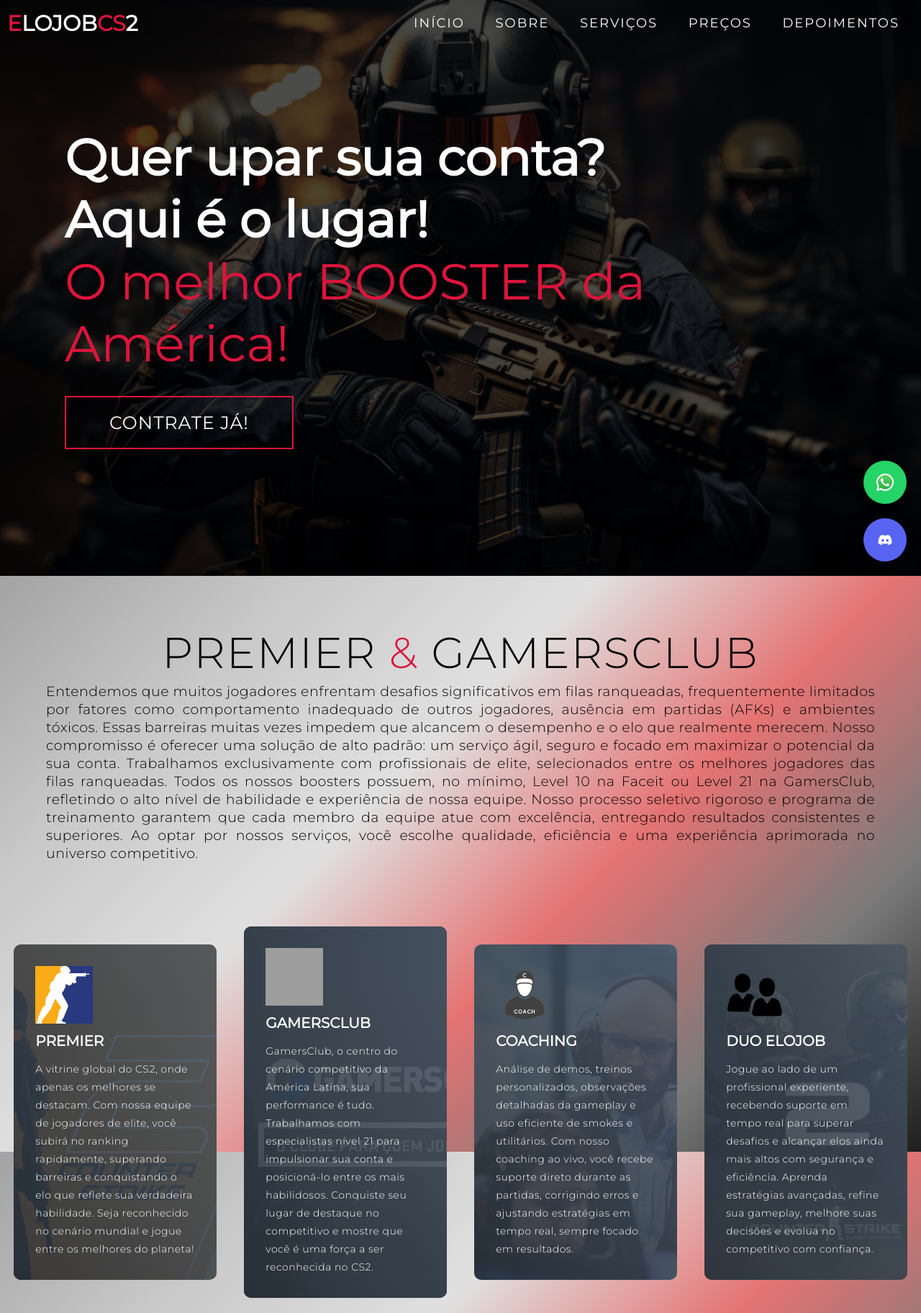
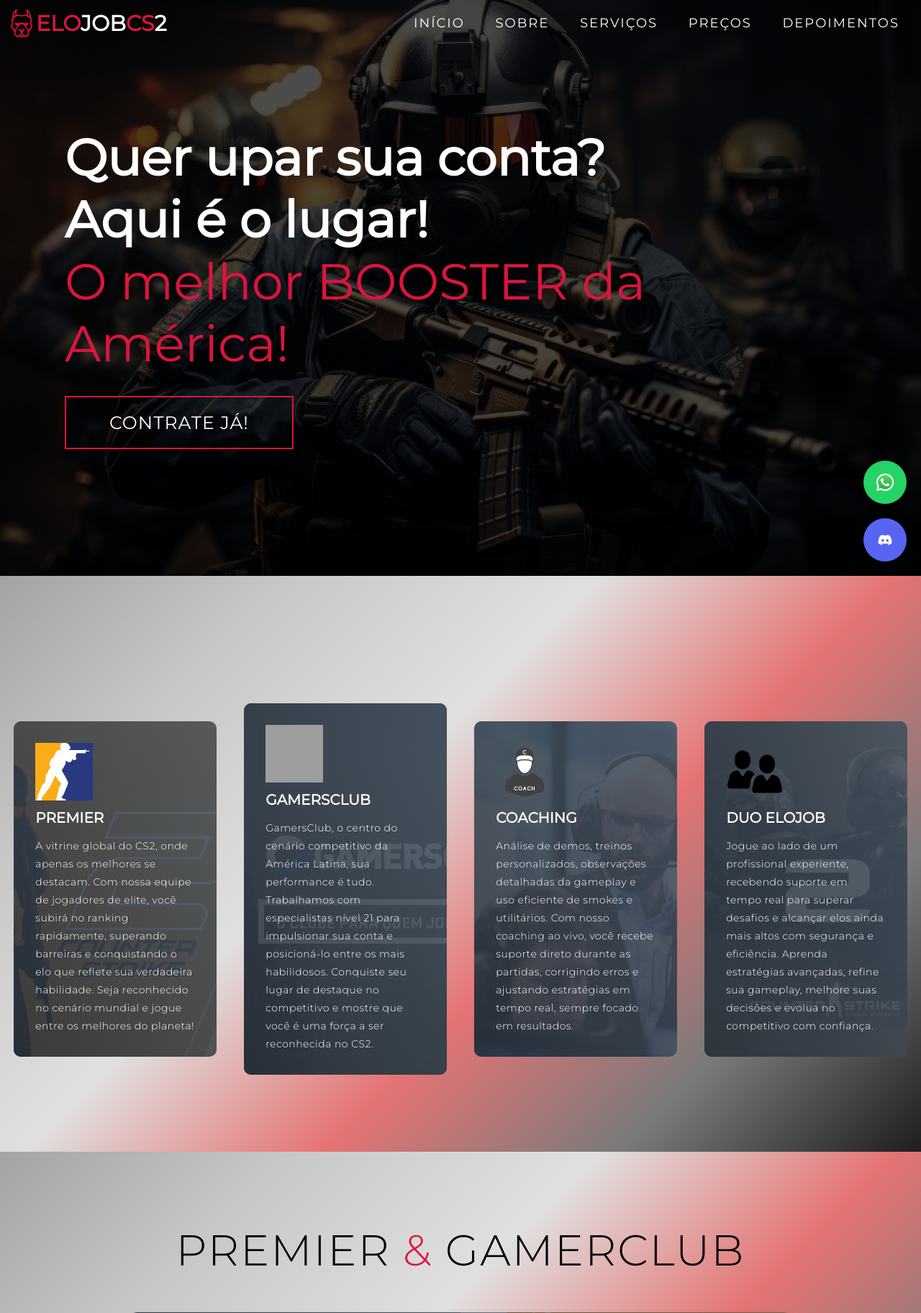
Before and after one commit to sauloPadilha/ELOJOBCS2, a PHP site: page / in a window 1280 px wide. Shown: the top 1824 px of the page at 72% size. Run offline with PHP 8.4, Linux system fonts and the light colour scheme; grey boxes are pictures that could not be loaded.

Commit message:
Add files via upload

```diff
--- a/index.html
+++ b/index.html
@@ -20,8 +20,9 @@
     <div class="header container">
       <div class="nav-bar">
         <div class="brand">
-          <a href="#hero">
-            <h1><span>E</span>lojob<span>CS</span>2</h1>
+          <a href="#hero" class="brand-logo">
+            <img src="img/icon.png" alt="Logo ELOJOB" class="logo" />
+            <h1><span>Elo</span>job<span>CS</span>2</h1>
           </a>
         </div>
         <div class="nav-list">
@@ -59,17 +60,8 @@
   <section id="services">
     <div class="services container">
       <div class="service-top">
-        <h1 class="section-title">Premier<span> & </span>GamersClub</h1>
-        <p>Entendemos que muitos jogadores enfrentam desafios significativos em filas ranqueadas,
-          frequentemente limitados por fatores como comportamento inadequado de outros jogadores,
-          ausência em partidas (AFKs) e ambientes tóxicos. Essas barreiras muitas vezes impedem que alcancem o desempenho e o elo que realmente merecem.
-          Nosso compromisso é oferecer uma solução de alto padrão: um serviço ágil, seguro e focado em maximizar o potencial da sua conta.
-          Trabalhamos exclusivamente com profissionais de elite, selecionados entre os melhores jogadores das filas ranqueadas.
-          Todos os nossos boosters possuem, no mínimo, Level 10 na Faceit ou Level 21 na GamersClub,
-          refletindo o alto nível de habilidade e experiência de nossa equipe. Nosso processo seletivo
-          rigoroso e programa de treinamento garantem que cada membro da equipe atue com excelência,
-          entregando resultados consistentes e superiores. Ao optar por nossos serviços, você escolhe
-          qualidade, eficiência e uma experiência aprimorada no universo competitivo.</p>
+        <h1 class="section-title"> <span> </span> </h1>
+        <p> </p>
       </div>
       <div class="service-bottom">
         <div class="service-item" style="background-image: url('./img/bg-premier.png');">
@@ -110,7 +102,7 @@
   <section id="projects">
       <div class="projects container">
         <div class="projects-header">
-            <h1 class="section-title">Projetos <span>& </span>Valores</h1>
+            <h1 class="section-title">Premier <span>& </span>Gamerclub</h1>
           </div>
           <div class="all-projects">
 
@@ -345,7 +337,7 @@
   <!-- Seção de Depoimentos -->
   <section id="testimonials">
     <div class="testimonial-container">
-    <h1 class="testimonial-title">Nossos<span> Clientes</span>
+    <h1 class="testimonial-title"> <span> </span>
     </h1>
     </div>
       <div class="testimonial-container">
@@ -715,17 +707,11 @@
         </blockquote>
       </div>
       <h3>A Opinião do Cliente é Nosso Pilar Fundamental</h3>
-        <h4>Para nós, a satisfação do cliente não é apenas um objetivo, mas um compromisso inegociável.
-        Reconhecemos que cada cliente é único, e sua opinião desempenha um papel crucial em nossas operações.
-        É por meio do feedback de nossos clientes que identificamos oportunidades de aprimoramento, garantimos
-        excelência nos serviços prestados e consolidamos nossa posição como referência no mercado.
-        Adotamos uma abordagem centrada no cliente, que prioriza a comunicação clara, a transparência em cada
-        etapa e a entrega de resultados alinhados às expectativas mais altas. Nosso time está comprometido em
-        ouvir atentamente suas necessidades e garantir que cada interação com nossa equipe reflita respeito, confiança e profissionalismo.
-        Nosso sucesso está diretamente ligado à sua satisfação. É por isso que trabalhamos incansavelmente
-        para proporcionar uma experiência excepcional, que vá além de um serviço de qualidade e represente uma
-        parceria verdadeira. Sua opinião não apenas importa — ela é essencial para guiar nossas decisões e fortalecer nosso compromisso com a excelência.
-        Confie no ELOJOBCS2: onde o cliente está sempre em primeiro lugar.</h4>
+        <h4>A satisfação do cliente é nosso compromisso. Valorizamos o feedback para
+          aprimorar serviços e manter a excelência. Com comunicação clara, transparência
+          e profissionalismo, buscamos entregar resultados acima das expectativas e
+          garantir uma experiência excepcional, refletindo respeito e confiança.
+          Só pra ver como fica</h4>
   </section>
   <!-- Fim da Seção de Depoimentos -->
 
@@ -739,24 +725,12 @@
         </div>
         <div class="col-right">
           <h1 class="section-title">SOBRE <span>NÓS</span></h1>
-          <h2>Especialistas em Performance Competitiva de Counter-Strike 2</h2>
-          <p>Com uma sólida trajetória no cenário de Counter-Strike, reunimos
-            anos de experiência competindo nos mais altos níveis. Nossa equipe é
-            formada por jogadores com conta nível 21 na GamersClub, nível 10 na
-            FACEIT e entre os Top 80 do Brasil. Além disso, contamos com contas que
-            possuem 26 mil pontos no Competitivo Especial, marcos que refletem nosso
-            desempenho consistente e dedicação ao jogo. Nossa trajetória inclui participações
-            na Liga PRO e na exclusiva FPL (FACEIT Pro League), um ambiente reservado
-            para os melhores profissionais do mundo. Nossa abordagem vai além do básico.
-            Trabalhamos com uma combinação refinada de conhecimento estratégico,
-            habilidades práticas e análise detalhada. Identificamos os pontos que precisam
-            de aprimoramento e aplicamos táticas comprovadas para garantir resultados sólidos.
-            Nosso objetivo é sempre entregar uma experiência de evolução que seja não apenas
-            eficiente, mas também enriquecedora, ajudando você a conquistar elos mais altos e uma gameplay mais refinada.
-            Com comprometimento e foco nos resultados, oferecemos uma jornada completa rumo ao
-            topo do competitivo. Escolher nosso suporte significa confiar em quem já trilhou esse caminho,
-            conhece os desafios e sabe exatamente como superá-los. A sua evolução será conduzida
-            com profissionalismo, estratégia e excelência em cada etapa.</p>
+          <h2> </h2>
+          <p>Nossa equipe de Counter-Strike tem vasta experiência e altos níveis na GamersClub,
+            FACEIT e Competitivo Especial. Com experiências na Liga PRO e FPL(liga dos profissionais do brasil),
+            oferecemos estratégias, habilidades e análises detalhadas para garantir resultados sólidos.
+            Focamos em eficiência e enriquecimento, ajudando a alcançar elos mais altos e
+            gameplay refinada, com profissionalismo e excelência.</p>
         </div>
       </div>
   </section>
@@ -809,7 +783,7 @@
                 <a href="https://www.youtube.com/@elojobcs2"><img src="img/youtube-icon.png" alt="YouTube" /></a>
             </div>
             <div class="social-item">
-              <a href="https://discord.com/channels/1010943777323634809/1047225199331909653"><img src="img/discord-button.png" alt="Discord" /></a>
+              <a href="https://discord.com/channels/1010943777323634809/1047225199331909653"><img src="img/discord-icon.png" alt="Discord" /></a>
           </div>
         </div>
         <p><a href="TERMO_DE_USO_E_DIREITOS_AUTORAIS.pdf" download="LICENCE"><strong>Copyright</a></strong> © 2024 - Desenvolvido e distribuído por <a href="https://www.linkedin.com/in/saulo-gabriel-55b080306/?originalSubdomain=br"><strong>Saulo G. Padilha.</a></strong> Todos os direitos reservados. Proibida a reprodução, total ou parcial, sem autorização prévia.</p>
--- a/style.css
+++ b/style.css
@@ -104,14 +104,35 @@
 	color: white;
 	background-color: crimson;
 }
+.brand {
+  display: flex;
+  align-items: center;
+  justify-content: flex-start;
+  gap: 55px;
+}
+
+.brand-logo {
+  display: flex;
+  align-items: center;
+  text-decoration: none;
+}
+
+.logo {
+  width: 40px;
+  height: auto;
+}
+
 .brand h1 {
-	font-size: 3rem;
-	text-transform: uppercase;
-	color: white;
+  font-size: 3rem;
+  text-transform: uppercase;
+  color: white;
+  margin: 0;
 }
+
 .brand h1 span {
-	color: crimson;
+  color: crimson;
 }
+
 
 /* Seção do Header */
 #header {
@@ -798,15 +819,6 @@
 .levels {
     display: grid;
     grid-template-columns: repeat(10, 1fr);
-    gap: 20px;
-    justify-content: center;
-    margin: 30px auto;
-    max-width: 100%;
-}
-
-.levels {
-    display: grid;
-    grid-template-columns: repeat(10, 1fr);
     gap: 15px;
     justify-content: center;
     margin: 20px 0;
@@ -818,17 +830,21 @@
     cursor: pointer;
     border: 1px solid #333;
     border-radius: 5px;
-    transition: border 0.3s ease, transform 0.3s ease;
+    transition: transform 0.5s ease, background-color 0.3s ease, border 0.3s ease, box-shadow 0.3s ease;
 }
 
 .levels img:hover {
     border-color: crimson;
-    transform: scale(1.1);
+    background-color: rgba(220, 20, 60, 0.5);
+    box-shadow: 0 0 15px rgba(220, 20, 60, 0.8);
 }
 
 .levels img.selected {
     border-color: crimson;
-    box-shadow: 0 0 6px crimson;
+    box-shadow: 0 0 15px crimson;
+    transform: scale(1.1) rotate(0deg);
+    background-color: rgba(220, 20, 60, 0.7);
+    transition: transform 0.2s ease, background-color 0.3s ease, border 0.3s ease, box-shadow 0.3s ease;
 }
 
 .place-order-btn {
```
Also changed, not shown: img/discord-icon.png (added), img/gc-levels/photothumb.db, img/icon.png, img/instagram-icon.png, img/photothumb.db (added), img/premier-levels/photothumb.db, img/tiktok-icon.png, img/youtube-icon.png.
